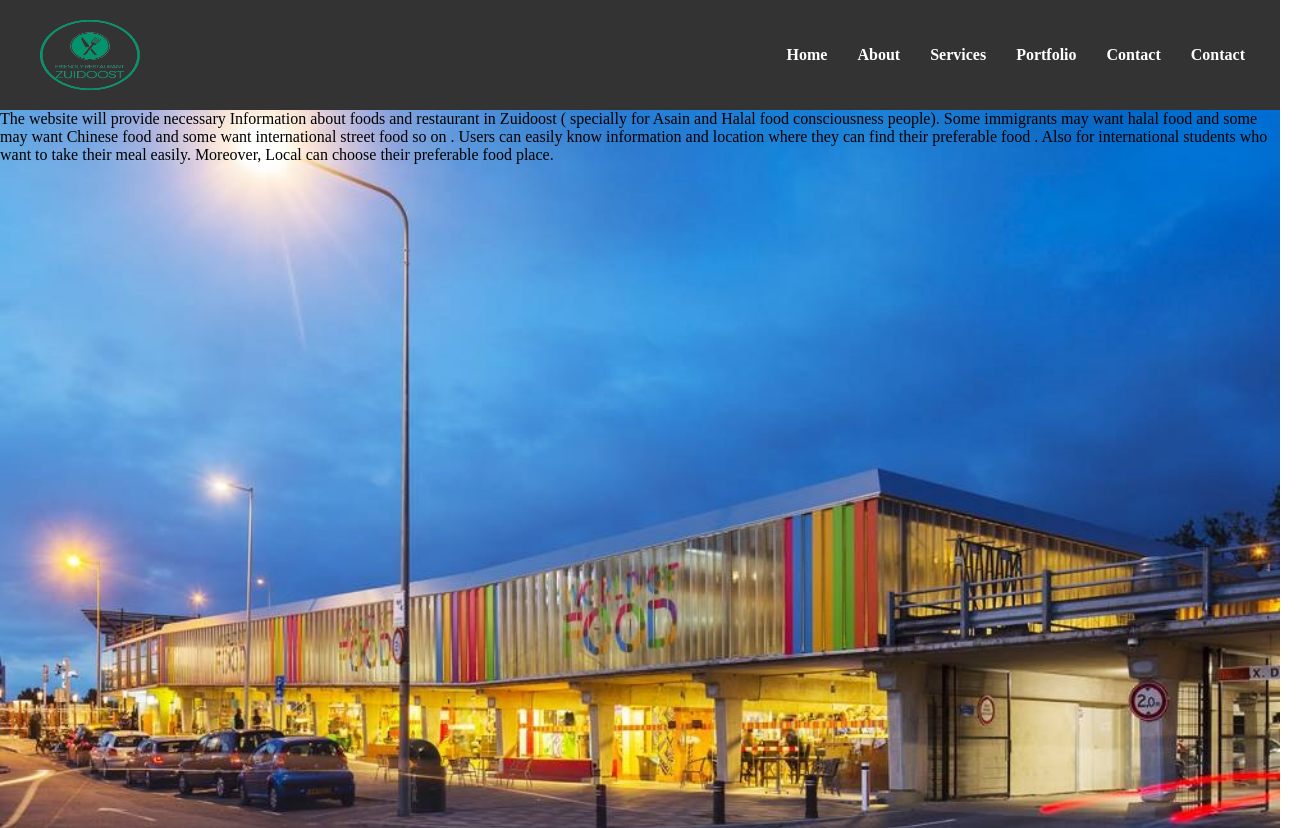
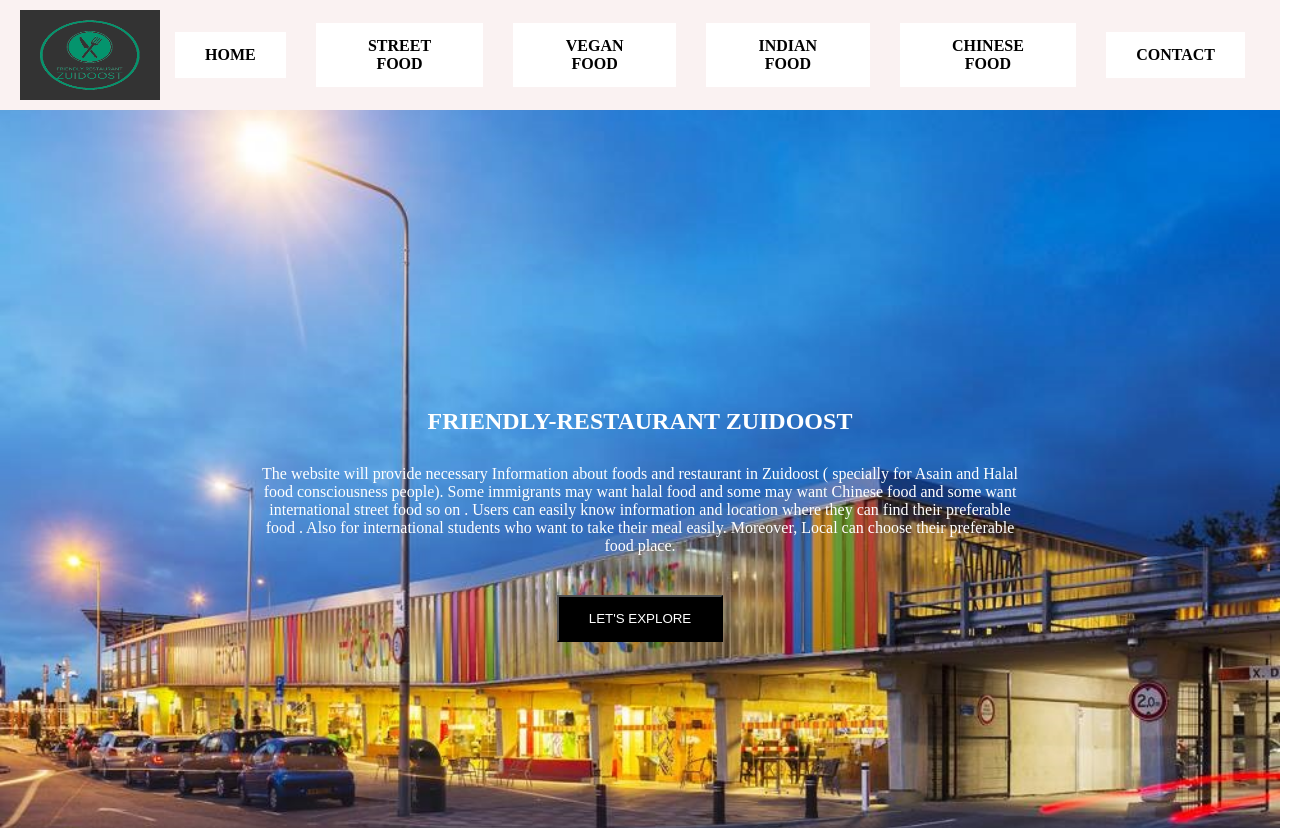
Before and after one commit to Raihanuddin-anik/Final_project_markup, a plain HTML site: page index.html in a window 1280 px wide. Shown: the top 828 px of the page, 1310 px wide, since content can reach past the window. Drawn offline with Linux system fonts and the light colour scheme.

Commit message:
updated design

```diff
--- a/css/style.css
+++ b/css/style.css
@@ -1,15 +1,40 @@
-body{
+body {
     margin: 0;
     padding: 0;
 }
 
-ul {
-    list-style: none;
+ul.navbar {
+    list-style-type: none;
+    margin: 0;
     padding: 0;
-    margin: 0;
+    overflow: hidden;
+}
+
+ul.navbar li {
+    float: left;
+}
+
+ul.navbar li a {
+    display: block;
+    color: black;
+    text-align: center;
+    padding: 14px 30px;
+    text-decoration: none;
+    background-color: white;
+    text-transform: uppercase;
+}
+
+ul.navbar li a:hover {
+    background-color: black;
+    color: white;
 }
 
 /* Style the navigation bar */
+
+.Top_nav {
+    background-color: #FAF2F2;
+}
+
 nav {
     background-color: #333;
     display: flex;
@@ -49,12 +74,45 @@ nav a:hover {
 /* Banner */
 .banner {
     background-image: url("../img/world-of-food.jpg");
-    width: 100vw;
+    background-size: cover;
+    background-position: center;
+    text-align: center;
     height: 100vh;
-    background-repeat: no-repeat;
-    background-position: center center;
-    background-size: cover;
+    position: relative;
+    align-items: center;
+    background-color: #554e4e;
+}
 
+.vertical_center {
+    margin: 0;
+    position: absolute;
+    top: 50%;
+    right: 20%;
+    -ms-transform: translateY(-50%);
+    transform: translateY(-50%);
+    align-items: center;
+    width: 60%;
+    text-align: center;
+
+}
+ .Top_heading{
+    color: #fff;
+    text-transform: uppercase;
+    margin: 30px;
+}
+.Top_description{
+    color: #fff;
+}
+.exploreBtn {
+    display: block;
+    color: white;
+    text-align: center;
+    padding: 14px 30px;
+    text-decoration: none;
+    background-color: black;
+    text-transform: uppercase;
+    margin: auto;
+    margin-top: 40px;
 }
 
 /* vegan_restaurant */
@@ -65,108 +123,145 @@ nav a:hover {
     justify-content: space-between;
     height: 300px;
     overflow: hidden;
+    box-shadow: 10px 5px 5px rgb(233, 228, 228);
+padding: 10px;
 
 
 }
-.vegan_res_img img{
+
+.vegan_res_img img {
     display: block;
     margin-left: auto;
     margin-right: auto;
-    width:80%;
-    height:auto;
+    width: 80%;
+    height: auto;
 
 }
-.vegan_res_img{
+
+.vegan_res_img {
     width: 50%;
     margin: 5px;
 
 }
-.vegan_article{
-    width: 50%;
+
+.vegan_article {
+    width: 40%;
     margin: 5px;
     height: auto;
+    padding-right: 70px;
 
 }
 
 /* Indian_restaurant */
 
 .indian_restaurant {
-    width: 100%;
     margin: 30px;
     display: flex;
     justify-content: space-between;
     height: 300px;
     overflow: hidden;
+    box-shadow: 10px 5px 5px rgb(233, 228, 228);
+}
 
-
-}
-.indian_res_img img{
+.indian_res_img img {
     display: block;
     margin-left: auto;
     margin-right: auto;
-    width:80%;
-    height:auto;
+    width: 80%;
+    height: auto;
 
 }
-.indian_res_img{
+
+.indian_res_img {
     width: 50%;
     margin: 5px;
 
 
 }
-.indian_article{
-    width: 50%;
+
+.indian_article {
+    width: 40%;
     margin: 5px;
     height: auto;
+    padding-left: 67px;
 
 }
 
 /* chinese_restaurant */
 
 .chinese_restaurant {
-    width: 100%;
     margin: 30px;
     display: flex;
     justify-content: space-between;
     height: 300px;
     overflow: hidden;
-
+    box-shadow: 10px 5px 5px rgb(233, 228, 228);
 
 }
-.chinese_res_img img{
+
+.chinese_res_img img {
     display: block;
     margin-left: auto;
     margin-right: auto;
-    width:80%;
-    height:auto;
-
-}
-.chinese_res_img{
-    width: 50%;
-    margin: 5px;
-
-
-}
-.chinese_article{
-    width: 50%;
-    margin: 5px;
+    width: 80%;
     height: auto;
 
 }
 
+.chinese_res_img {
+    width: 50%;
+    margin: 5px;
+}
+
+.chinese_article {
+    width: 40%;
+    margin: 5px;
+    height: auto;
+    padding-right: 70px;
+}
+
 /* World_of_food */
-.world_food_text{
+.world_food_heading{
     text-align: center;
 }
-.World_of_food{
+.world_food_description{
+    width: 90%;
+    margin: auto;
+    padding: 25px 12px;
+}
+.World_of_food {
     display: flex;
     justify-content: space-around;
 }
 
-.food img{
-width: 400px;
-height: 250px;
+.food img {
+    width: 400px;
+    height: 250px;
+    border-radius: 25px;
 }
-.food h4{
+
+.food h4 {
     text-align: center;
 }
+
+/*  Footer */
+
+body, h1, h2, p {
+    margin: 0;
+    padding: 0;
+}
+
+footer {
+    background-color: #333;
+    color: #fff;
+    padding: 40px 0;
+    margin-top: 20px;
+}
+
+.container {
+    text-align: center;
+}
+
+p {
+    font-size: 16px;
+}
--- a/index.html
+++ b/index.html
@@ -10,31 +10,40 @@
 
 <body>
     <header>
-        <nav>
+        <nav class="Top_nav">
             <nav class="logo">
-                <img src="img/logo.png" alt="logo" width="50" height="70">
+                <img src="img/logo2.png" alt="logo" width="50" height="70">
             </nav>
-            <ul>
+            <ul class="navbar">
                 <li><a href="#">Home</a></li>
-                <li><a href="#">About</a></li>
-                <li><a href="#">Services</a></li>
-                <li><a href="#">Portfolio</a></li>
-                <li><a href="#">Contact</a></li>
+                <li><a href="#">Street Food</a></li>
+                <li><a href="#">Vegan Food</a></li>
+                <li><a href="#">Indian Food</a></li>
+                <li><a href="#">Chinese Food</a></li>
                 <li><a href="#">Contact</a></li>
             </ul>
         </nav>
     </header>
     <main>
         <section class="banner">
-            The website will provide necessary Information about foods and restaurant in Zuidoost ( specially for Asain
-            and
-            Halal food consciousness people). Some immigrants may want halal food and some may want Chinese food and
-            some
-            want international street food so on . Users can easily know information and location where they can find
-            their
-            preferable food . Also for international students who want to take their meal easily. Moreover, Local can
-            choose
-            their preferable food place.
+            <article class="vertical_center">
+                <h2 class="Top_heading">Friendly-Restaurant Zuidoost</h2>
+                <p class="Top_description">The website will provide necessary Information about foods and restaurant in Zuidoost ( specially for
+                    Asain
+                    and
+                    Halal food consciousness people). Some immigrants may want halal food and some may want Chinese food
+                    and
+                    some
+                    want international street food so on . Users can easily know information and location where they can
+                    find
+                    their
+                    preferable food . Also for international students who want to take their meal easily. Moreover,
+                    Local
+                    can
+                    choose
+                    their preferable food place.</p>
+                    <button class="exploreBtn"> Let's Explore</button>
+            </article>
         </section>
         <section class="vegan_restaurant">
             <Section class="vegan_res_img">
@@ -49,12 +58,10 @@
                     offer
                     fresh cut vegetables, toppings and fresh baked bread to create the perfect meal with fresh baked
                     cookies, at a great price!.
+                    <Button class="exploreBtn">Explore More</Button>
+
                 </p>
-
-
-
             </article>
-
         </section>
         <section class="indian_restaurant">
             <article class="indian_article">
@@ -67,6 +74,8 @@
                     fresh cut vegetables, toppings and fresh baked bread to create the perfect meal with fresh baked
                     cookies, at a great price!.
                 </p>
+                <Button class="exploreBtn">Explore More</Button>
+
             </article>
             <Section class="indian_res_img">
                 <img src="img/subway.jpg" alt="">
@@ -75,7 +84,6 @@
 
         </section>
         <section class="chinese_restaurant">
-
             <Section class="chinese_res_img">
                 <img src="img/subway.jpg" alt="">
             </Section>
@@ -88,14 +96,15 @@
                     offer
                     fresh cut vegetables, toppings and fresh baked bread to create the perfect meal with fresh baked
                     cookies, at a great price!.
+                    <Button class="exploreBtn">Explore More</Button>
                 </p>
             </article>
 
         </section>
 
         <section class="world_food_text">
-            <h3>The World of food</h3>
-            <p>The World of Food is the most multi-cultural food hall in the Netherlands. In the old Develstein parking
+            <h1 class="world_food_heading">The World of food</h3>
+            <p class="world_food_description">The World of Food is the most multi-cultural food hall in the Netherlands. In the old Develstein parking
                 garage in Amsterdam Zuidoost, 32 enterprising tastemakers serve the tastiest international street food.
                 It offers a place for inspiring encounters and to broaden your horizons. Around the food court you will
                 find Goldcoast klitchen , TANDOOR restaurant, Bacchus Student Café, Istanbul Grill restaurant, Hi-Lo
@@ -104,22 +113,26 @@
         </section>
         <section class="World_of_food ">
             <section class="tandor food">
-                  <img src="img/tandor.jpg" alt="">
-                  <h4>TANDOOR RESTAURENT</h4>
+                <img class="tandor_img" src="img/tandor.jpg" alt="">
+                <h4>TANDOOR RESTAURENT</h4>
             </section>
             <section class="hi-lo food">
-                <img src="img/hi-lo.jpg" alt="">
+                <img class="hi-lo_img" src="img/hi-lo.jpg" alt="">
                 <h4>HI-LO ROTI RESTAURENT</h4>
             </section>
             <section class="gold_coast food">
-                <img src="img/gold_coast.jpg" alt="">
+                <img class="hi-gold_coast" src="img/gold_coast.jpg" alt="">
                 <h4>GOLDCOAST RESTAURENT</h4>
             </section>
+
         </section>
+        <Button class="exploreBtn">Explore More</Button>
     </main>
-
-    <footer></footer>
-
+    <footer>
+        <section class="container">
+            <p>&copy; 2023 Friendly-Restaurant Zuidoost</p>
+        </section>
+    </footer>
 </body>
 
 </html>
```
Also changed, not shown: img/logo2.png (added).
